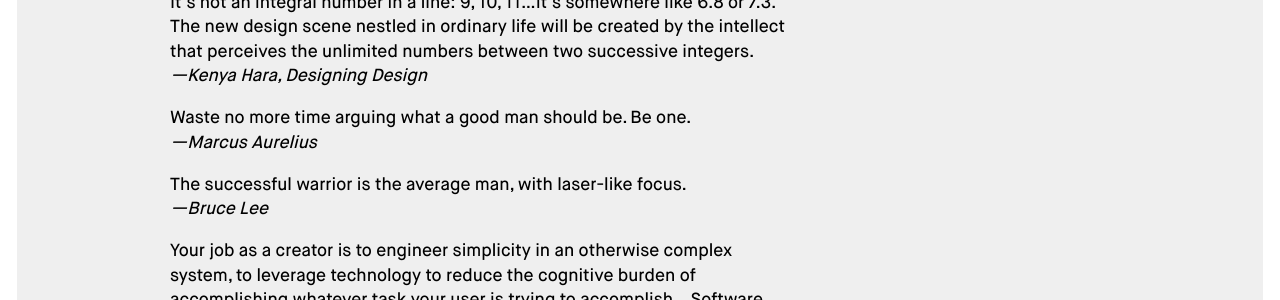
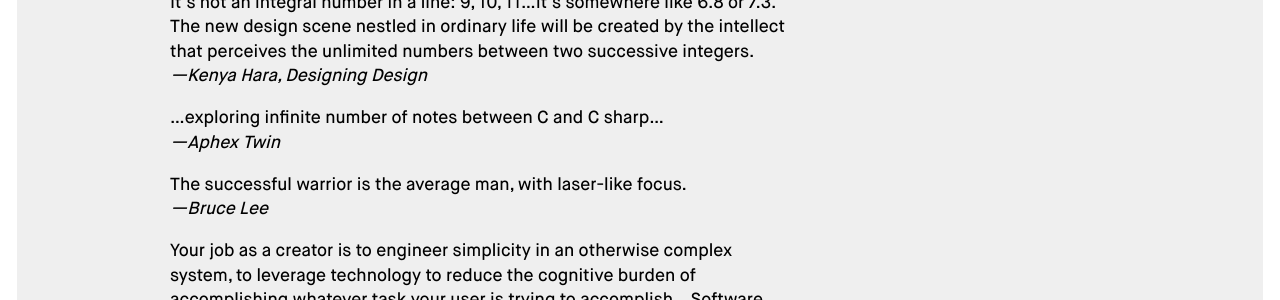
Before and after one commit to regmtait/regmtait.co.uk, a Jekyll site: the page built from quotes.md, in a window 1280 px wide. Shown: the part 576-876 px from the top of the page. Built offline with Jekyll 4.4.1, drawn with Linux system fonts in a browser that asks for light colours.

Commit message:
Added a quote

```diff
--- a/quotes.md
+++ b/quotes.md
@@ -22,8 +22,8 @@
 > The future is not where everyone looks for it, “there,” right after the present. It’s not an integral number in a line: 9, 10, 11…It’s somewhere like 6.8 or 7.3. The new design scene nestled in ordinary life will be created by the intellect that perceives the unlimited numbers between two successive integers.
 > <br><cite>—Kenya Hara, Designing Design</cite>
 
-> Waste no more time arguing what a good man should be. Be one.
-<br><cite>—Marcus Aurelius</cite>
+> …exploring infinite number of notes between C and C sharp…
+<br><cite>—Aphex Twin</cite>
 
 > The successful warrior is the average man, with laser-like focus.
 <br><cite>—Bruce Lee</cite>
```
